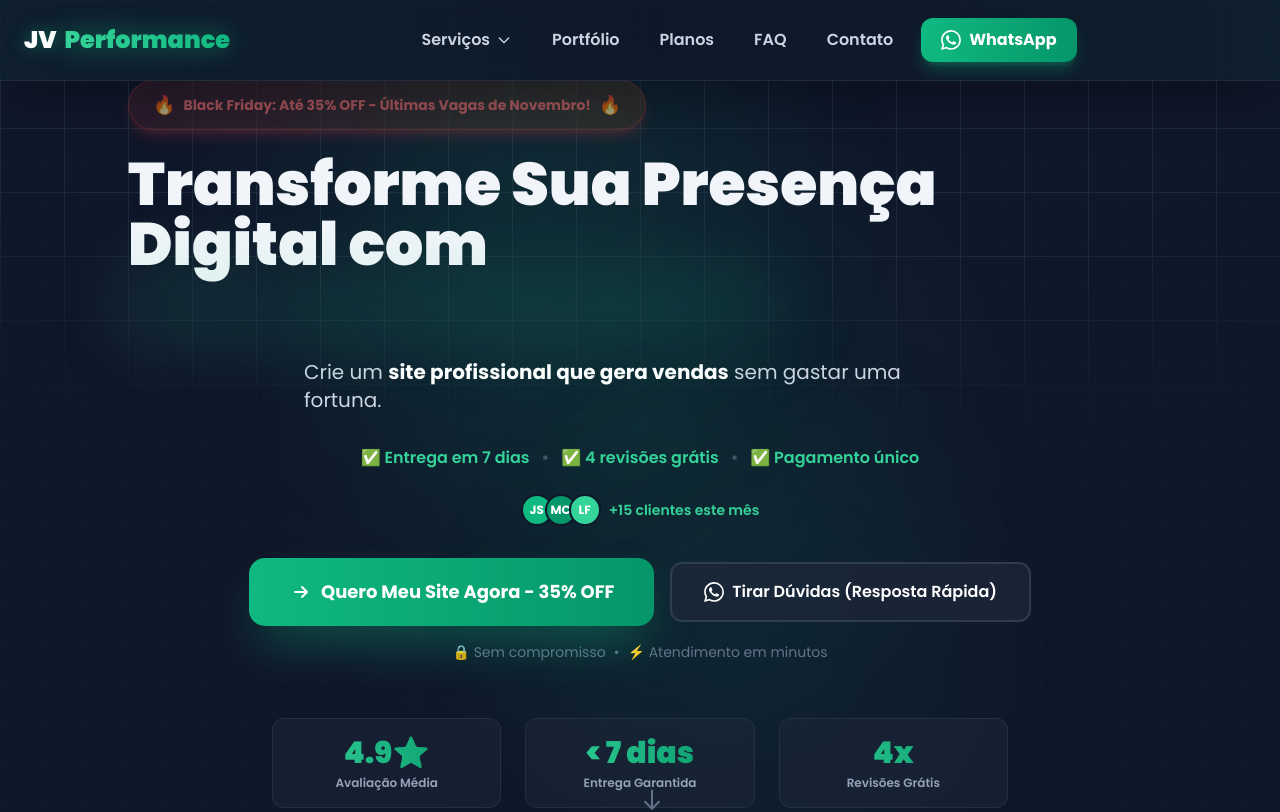
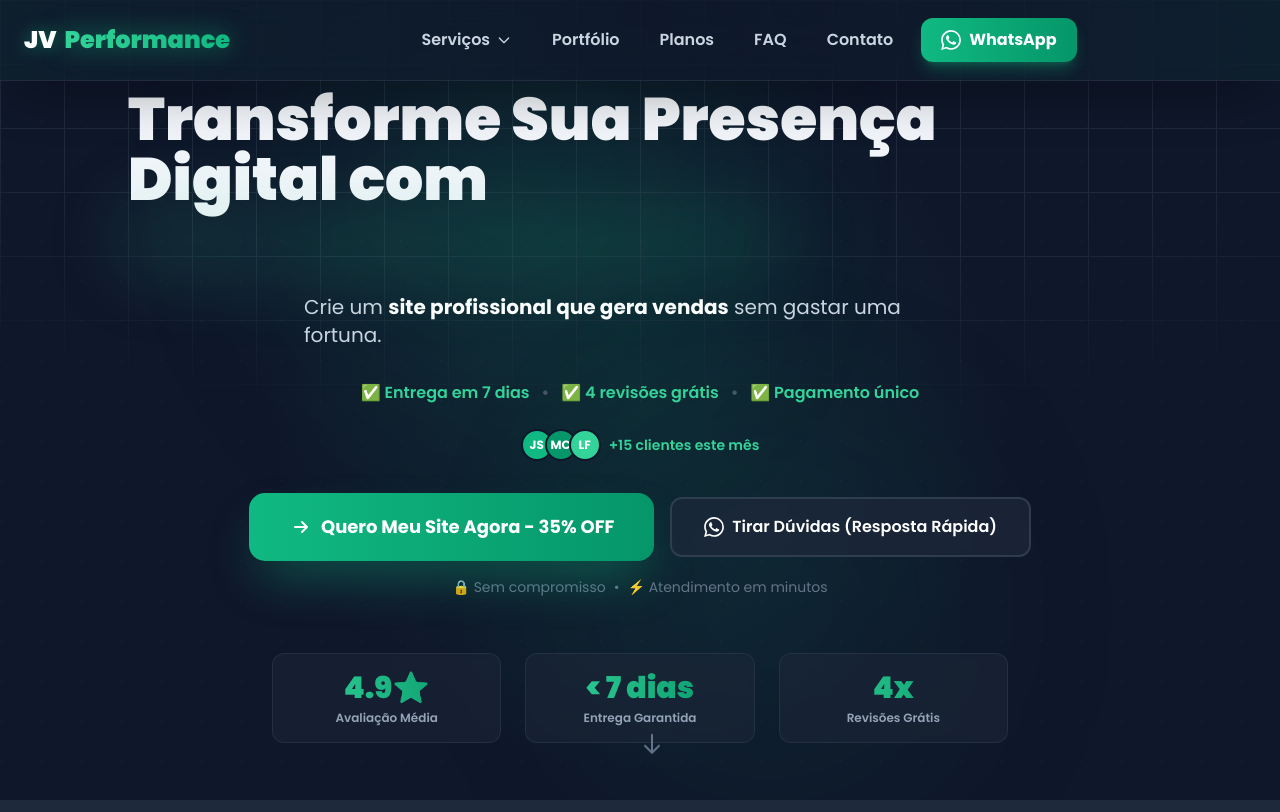
Before and after one commit to Jsilva703/JV-PERFORMANCE-DIGITAL, a React (Vite) app: page / in a window 1280 px wide. Shown: the top 812 px of the page. Built offline with nearby package versions, Linux system fonts and the light colour scheme.

Commit message:
refactor: remover seção de promoção de Black Friday do HeroSection

```diff
--- a/components/HeroSection.tsx
+++ b/components/HeroSection.tsx
@@ -25,14 +25,15 @@ const HeroSection: React.FC<HeroSectionProps> = ({ setCurrentPage }) => {
       ></div>
 
       <div className="relative z-10 max-w-5xl mx-auto">
-          <div className="inline-block px-4 sm:px-6 py-2 sm:py-2.5 bg-gradient-to-r from-red-500/20 to-orange-500/20 backdrop-blur-sm border border-red-500/40 rounded-full mb-6 shadow-lg shadow-red-500/30 hover:shadow-red-500/50 transition-all duration-300 hover:scale-105 animate-in fade-in slide-in-from-top duration-700 animate-pulse">
+          {/* <div className="inline-block px-4 sm:px-6 py-2 sm:py-2.5 bg-gradient-to-r from-red-500/20 to-orange-500/20 backdrop-blur-sm border border-red-500/40 rounded-full mb-6 shadow-lg shadow-red-500/30 hover:shadow-red-500/50 transition-all duration-300 hover:scale-105 animate-in fade-in slide-in-from-top duration-700 animate-pulse">
             <span className="text-red-400 font-bold text-xs sm:text-sm flex items-center gap-1.5 sm:gap-2">
               <span className="text-base sm:text-lg">🔥</span>
               <span className="hidden sm:inline">Black Friday: Até 35% OFF - Últimas Vagas de Novembro!</span>
               <span className="sm:hidden">Black Friday: 35% OFF</span>
               <span className="text-base sm:text-lg">🔥</span>
             </span>
-          </div>                  <h1 className="text-3xl sm:text-4xl md:text-5xl lg:text-6xl font-extrabold mb-6 leading-tight animate-in fade-in slide-in-from-bottom duration-700 delay-100">
+          </div>                   */}
+          <h1 className="text-3xl sm:text-4xl md:text-5xl lg:text-6xl font-extrabold mb-6 leading-tight animate-in fade-in slide-in-from-bottom duration-700 delay-100">
             <span className="block sm:inline">Transforme Sua Presença</span>{" "}
             <span className="block sm:inline">Digital com</span>{" "}
             <span className="block bg-gradient-to-r from-emerald-400 via-emerald-500 to-emerald-600 bg-clip-text text-transparent animate-gradient bg-[length:200%_auto] relative">
```
